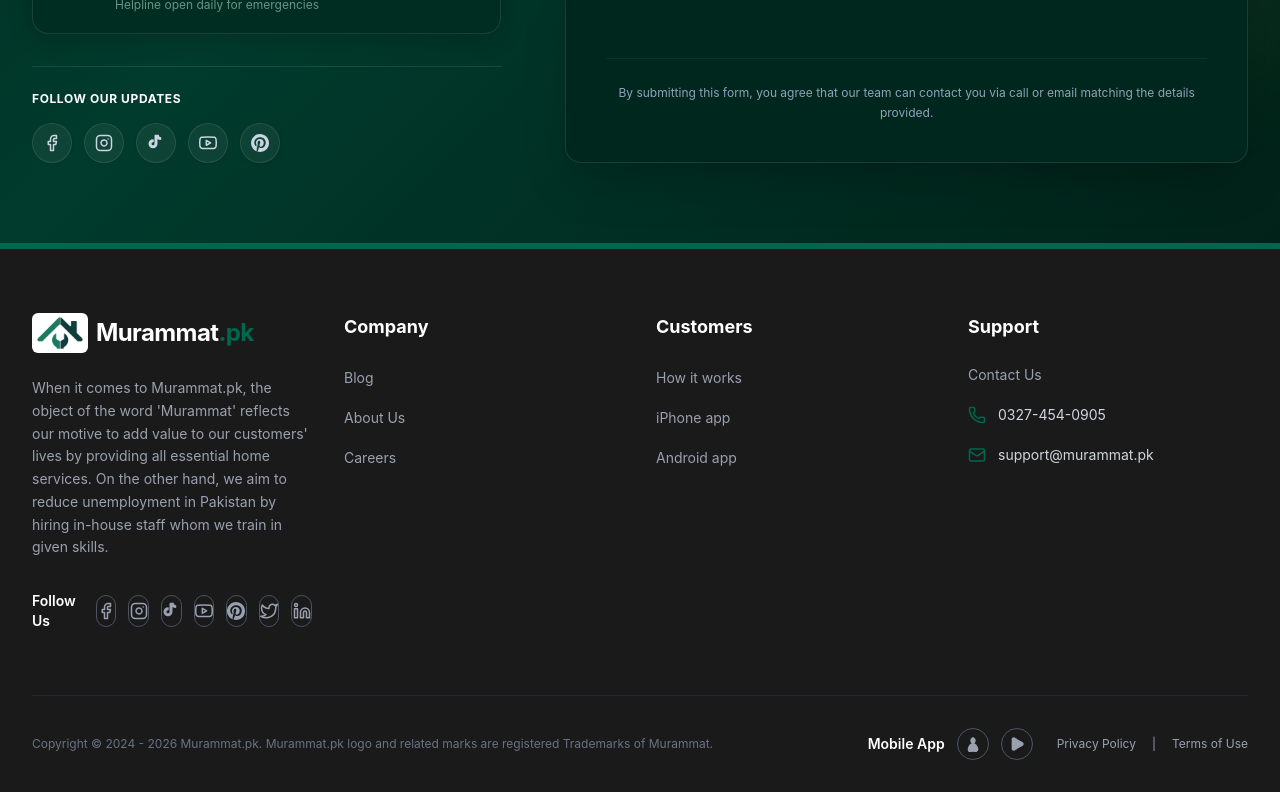
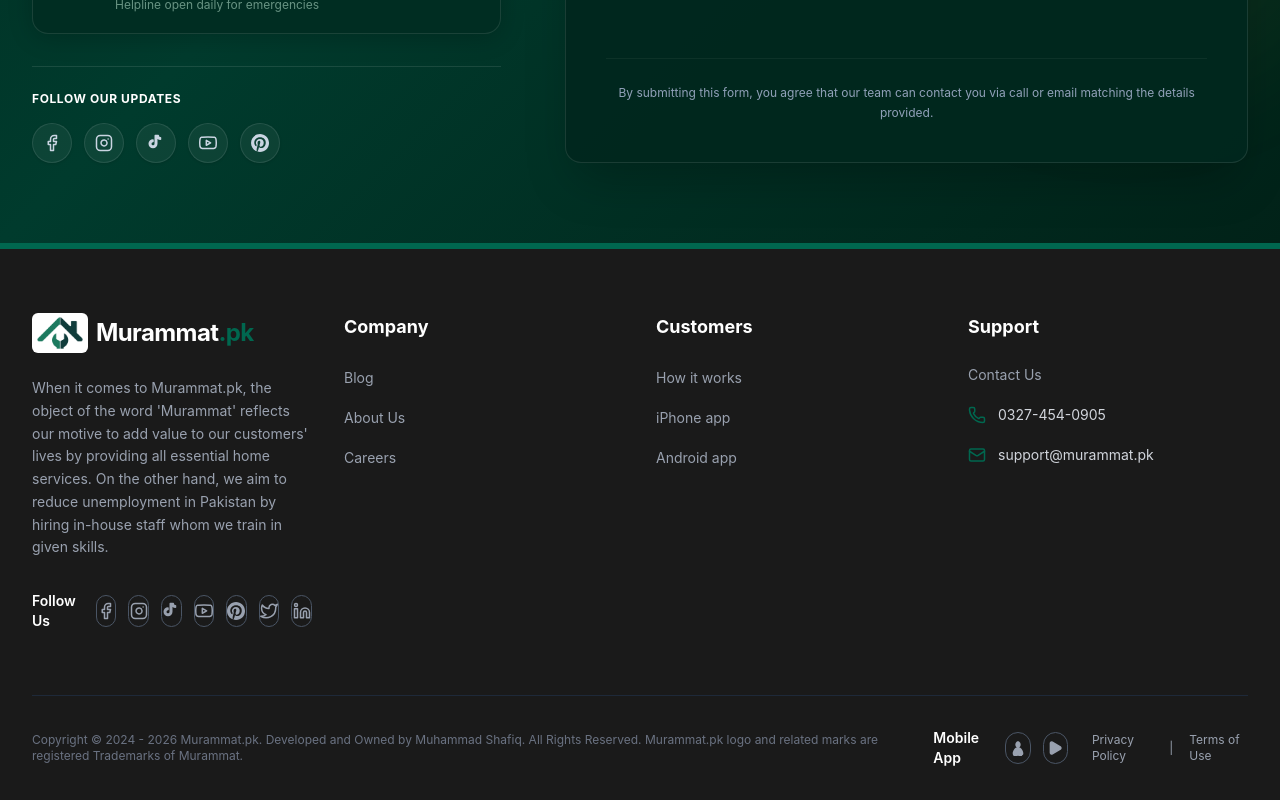
Before and after one commit to ShafiqRasool/murammat-frontend-website, a React (Vite) app: page /contact in a window 1280 px wide. Shown: the part 1114-1914 px from the top of the page. Built offline with nearby package versions, Linux system fonts and the light colour scheme; no server answers.

Commit message:
chore: add owner name to footer copyright for verification

```diff
--- a/src/Components/LandingPage/Footer.tsx
+++ b/src/Components/LandingPage/Footer.tsx
@@ -183,7 +183,7 @@ const Footer: React.FC = () => {
         <div className="pt-8 border-t border-gray-800 flex flex-col lg:flex-row justify-between items-center gap-6">
 
           <div className="text-xs text-gray-500 text-center lg:text-left">
-            Copyright © 2024 - 2026 Murammat.pk. Murammat.pk logo and related marks are registered Trademarks of Murammat.
+            Copyright © 2024 - 2026 Murammat.pk. Developed and Owned by Muhammad Shafiq. All Rights Reserved. Murammat.pk logo and related marks are registered Trademarks of Murammat.
           </div>
 
           <div className="flex flex-col sm:flex-row items-center gap-6">
```
